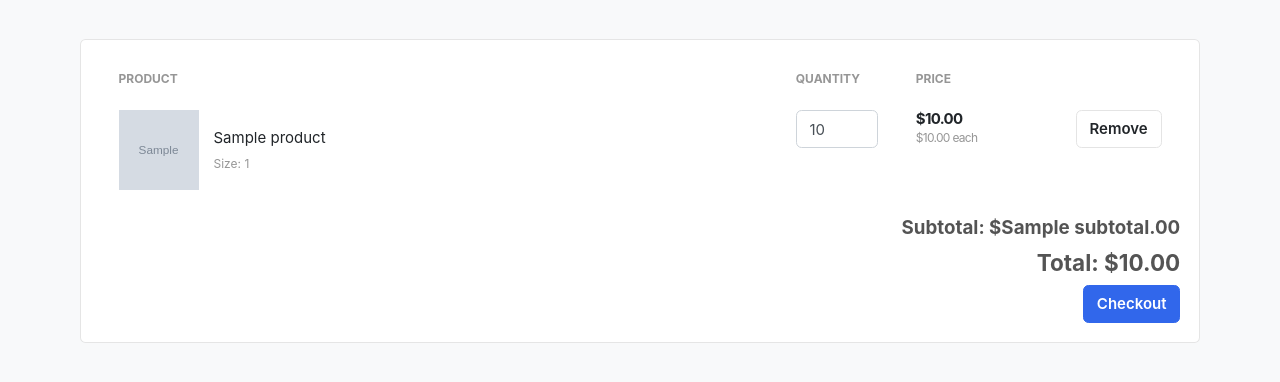
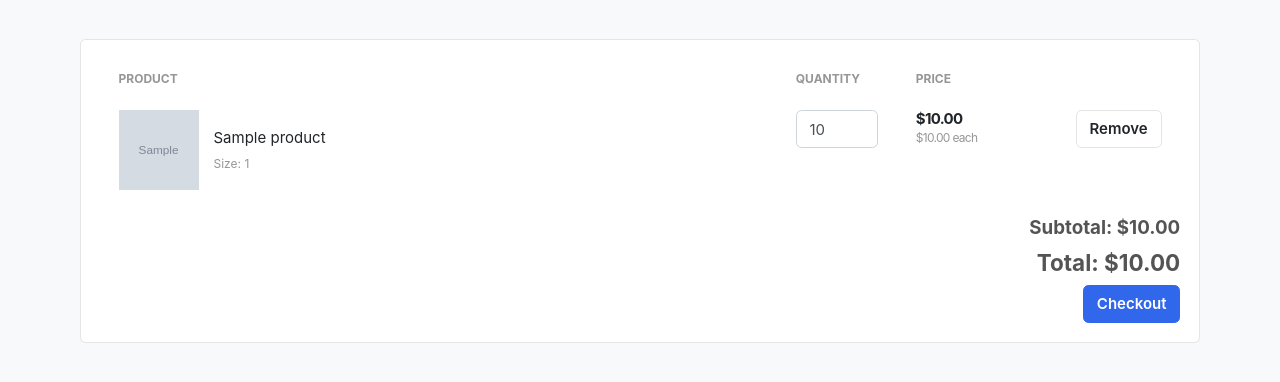
Before and after one commit to NaimurRahmannn/Ecommerce-sites-with-Django, a Django app: template templates/product/cart.html in a window 1280 px wide. Shown: the part 118-500 px from the top of the page. Run offline with Django 5.2, Linux system fonts and the light colour scheme; the template is opened without the code that fills it: most values are stand-ins (such as "Sample title", 1, 10 or a date in 2020); grey boxes marked "Sample" are stand-in pictures; some libraries are stand-ins or nearby versions; some web fonts are replaced.

Commit message:
fix:product  price float

```diff
--- a/products/models.py
+++ b/products/models.py
@@ -16,14 +16,14 @@
 
 class ColorVariant(Basemodel):
     color_name = models.CharField(max_length=100)
-    price = models.IntegerField(default=0)
+    price = models.DecimalField(max_digits=10, decimal_places=2, default=0)
 
     def __str__(self) -> str:
         return self.color_name
 
 class SizeVariant(Basemodel):
     size_name = models.CharField(max_length=100)
-    price = models.IntegerField(default=0)
+    price = models.DecimalField(max_digits=10, decimal_places=2, default=0)
 
     def __str__(self) -> str:
         return self.size_name
@@ -33,7 +33,7 @@
     product_name=models.CharField(max_length=100)
     slug=models.SlugField(unique=True, null=True, blank=True)
     category=models.ForeignKey(Category,on_delete=models.CASCADE,related_name="products")
-    price=models.IntegerField()
+    price=models.DecimalField(max_digits=10, decimal_places=2)
     product_description=models.TextField()
     color_variant = models.ManyToManyField(ColorVariant , blank=True)
     size_variant = models.ManyToManyField(SizeVariant , blank=True)
--- a/templates/home/index.html
+++ b/templates/home/index.html
@@ -13,7 +13,7 @@
                 <figcaption class="info-wrap border-top">
                     <a href="{% url 'get_product' product.slug %}" class="title">
                         <b>{{product.product_name}}</b></a>
-                    <div class="price mt-2">${{product.price}}.00</div> <!-- price-wrap.// -->
+                    <div class="price mt-2">${{ product.price|floatformat:2 }}</div> <!-- price-wrap.// -->
                 </figcaption>
             </figure> <!-- card // -->
         </div> <!-- col.// -->
--- a/templates/product/cart.html
+++ b/templates/product/cart.html
@@ -53,10 +53,10 @@
                     class="price cart-line-total"
                     data-product-id="{{ item.product.pk }}"
                     data-size="{{ item.size }}"
-                    >${{ item.line_total }}.00</var
+                    >${{ item.line_total|floatformat:2 }}</var
                   >
                   <small class="text-muted"
-                    >${{ item.product.price }}.00 each</small
+                    >${{ item.product.price|floatformat:2 }} each</small
                   >
                 </div>
               </td>
@@ -76,8 +76,8 @@
 
         <div class="d-flex justify-content-end">
           <div class="text-right">
-            <div class="h5">Subtotal: $<span id="cart-subtotal">{{ subtotal }}</span>.00</div>
-            <div class="h4">Total: $<span id="cart-total">{{ total }}</span>.00</div>
+            <div class="h5">Subtotal: $<span id="cart-subtotal">{{ subtotal|floatformat:2 }}</span></div>
+            <div class="h4">Total: $<span id="cart-total">{{ total|floatformat:2 }}</span></div>
             <a href="{% url 'checkout' %}" class="btn btn-primary">Checkout</a>
           </div>
         </div>
@@ -114,8 +114,8 @@
   function updateTotals(subtotal, total) {
     var subtotalEl = document.getElementById("cart-subtotal");
     var totalEl = document.getElementById("cart-total");
-    if (subtotalEl) subtotalEl.textContent = subtotal;
-    if (totalEl) totalEl.textContent = total;
+    if (subtotalEl) subtotalEl.textContent = Number(subtotal).toFixed(2);
+    if (totalEl) totalEl.textContent = Number(total).toFixed(2);
   }
 
   function updateLineTotal(productId, size, lineTotal) {
@@ -126,7 +126,7 @@
       size +
       '"]';
     var el = document.querySelector(selector);
-    if (el) el.textContent = "$" + lineTotal + ".00";
+    if (el) el.textContent = "$" + Number(lineTotal).toFixed(2);
   }
 
   function postUpdate(productId, size, quantity, row) {
--- a/templates/product/product.html
+++ b/templates/product/product.html
@@ -86,7 +86,7 @@
             <!-- rating-wrap.// -->
 
             <div class="mb-3">
-              <var class="price h4">${{product.price}}.00</var>
+              <var class="price h4">${{ product.price|floatformat:2 }}</var>
               <span class="text-muted">/per kg</span>
             </div>
             <!-- price-detail-wrap .// -->
```
Also changed, not shown: templates/product/checkout.html (+4 -4 lines), products/migrations/0003_alter_price_fields_to_decimal.py (added), public/static/categories/00761311800-000-e1.jpg (added), public/static/categories/05070904052-e1.jpg (added), public/static/categories/05388900700-e1.jpg (added), public/static/product/00761311800-000-e1.jpg (added), public/static/product/01887410250-e1.jpg (added), public/static/product/04048407445-e1.jpg (added), public/static/product/05070904052-e1.jpg (added), public/static/product/05388900700-e1.jpg (added).
